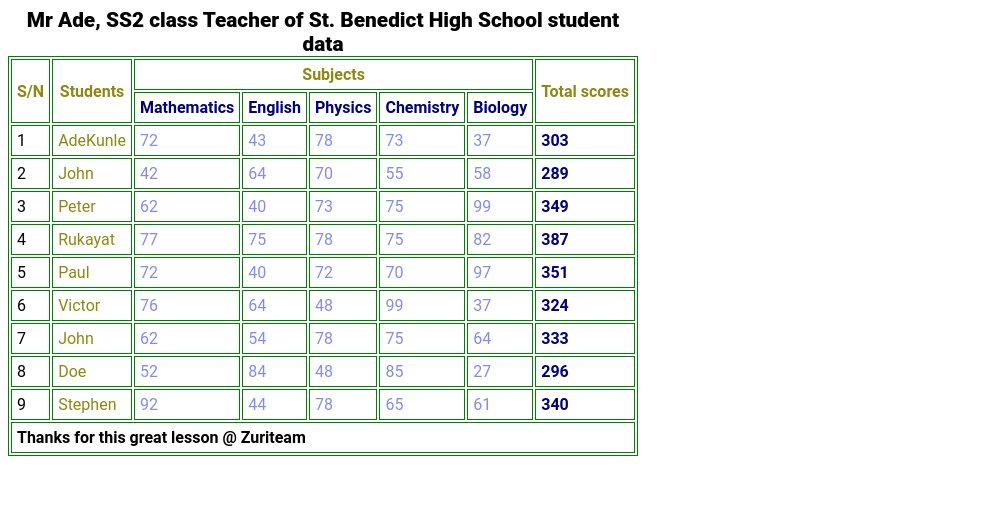
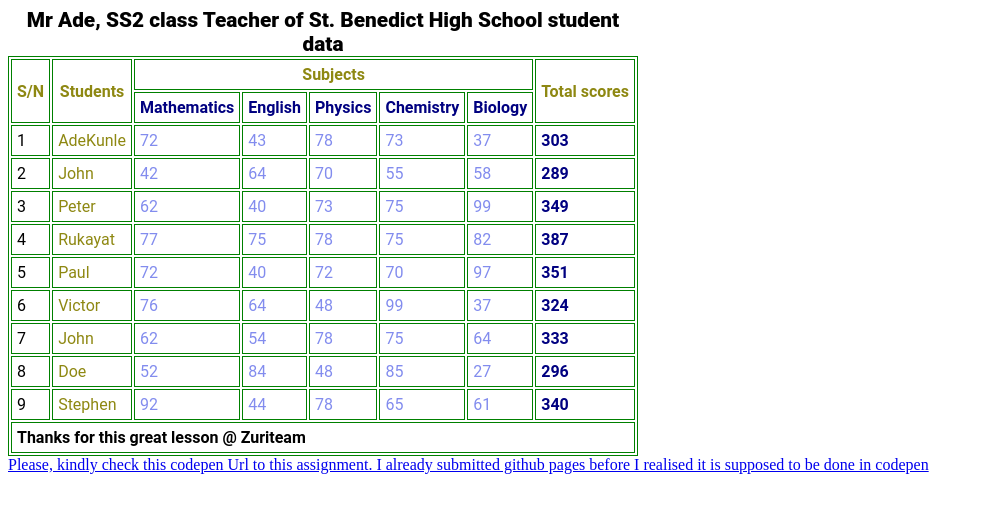
Before and after one commit to TONYCHIDI/HTML_Table, a plain HTML site: page index.html in a window 1280 px wide. Shown: the whole page, without its empty margins (0-984 px from the left). Drawn offline with Linux system fonts and the light colour scheme.

Commit message:
codepen url

```diff
--- a/index.html
+++ b/index.html
@@ -125,6 +125,7 @@
             </tr>
         </tfoot>
     </table>
+    <a href="https://codepen.io/tonychidi/pen/NWyveQK">Please, kindly check this codepen Url to this assignment. I already submitted github pages before I realised it is supposed to be done in codepen</a>
 </body>
 
 </html>
```
